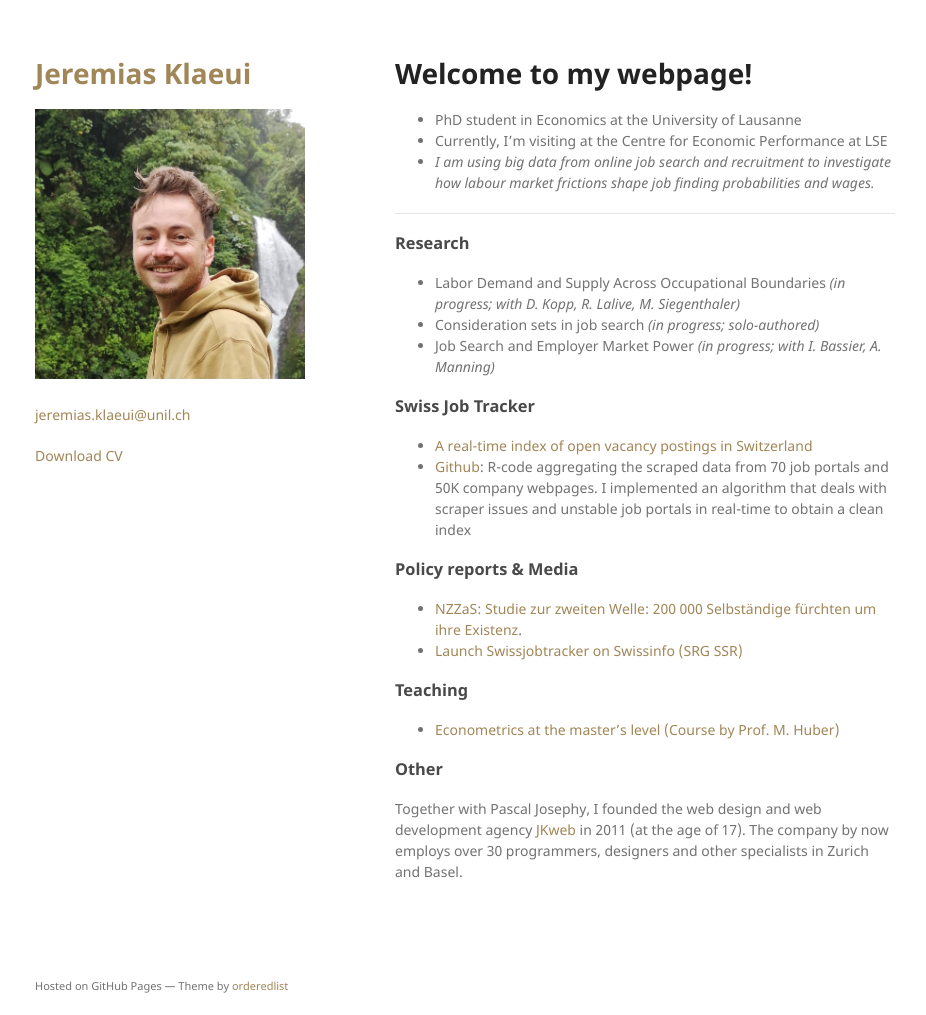
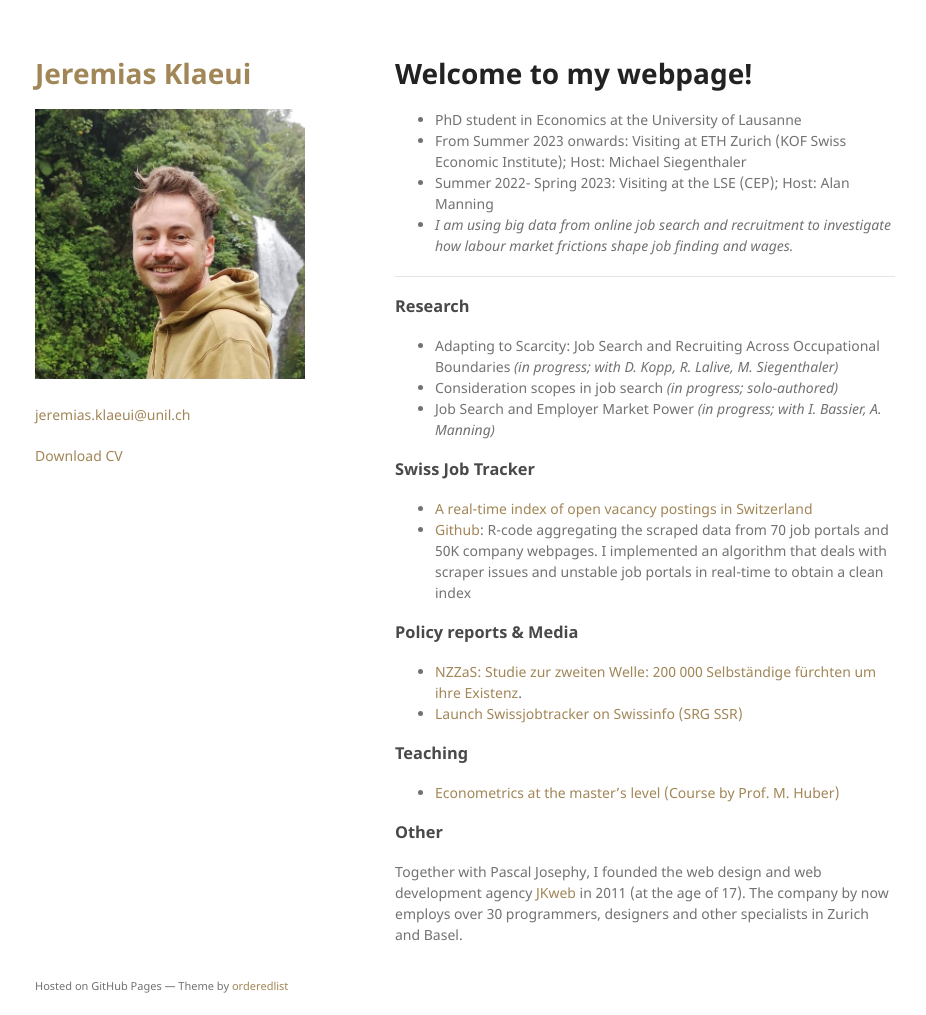
Before and after one commit to jklaeui/jklaeui.github.io, a Jekyll site: the page built from index.md, in a window 1280 px wide and 1015 px high. Shown: the whole window, without its empty margins (175-1101 px from the left). Built offline with Jekyll 4.4.1, drawn with Linux system fonts in a browser that asks for light colours; our own code applies the rules of GitHub Pages for plain Markdown files; the repository's description, which GitHub fills in, is left out.

Commit message:
Change index text

```diff
--- a/index.md
+++ b/index.md
@@ -1,15 +1,16 @@
 # Welcome to my webpage!
 
 - PhD student in Economics at the University of Lausanne
-- Currently, I'm visiting at the Centre for Economic Performance at LSE
-- *I am using big data from online job search and recruitment to investigate how labour market frictions shape job finding probabilities and wages.*
+- From Summer 2023 onwards: Visiting at ETH Zurich (KOF Swiss Economic Institute); Host: Michael Siegenthaler
+- Summer 2022- Spring 2023: Visiting at the LSE (CEP); Host: Alan Manning
+- *I am using big data from online job search and recruitment to investigate how labour market frictions shape job finding and wages.*
 
 ***
 
 ### Research
 
-- Labor Demand and Supply Across Occupational Boundaries *(in progress; with D. Kopp, R. Lalive, M. Siegenthaler)*
-- Consideration sets in job search *(in progress; solo-authored)*
+- Adapting to Scarcity: Job Search and Recruiting Across Occupational Boundaries *(in progress; with D. Kopp, R. Lalive, M. Siegenthaler)*
+- Consideration scopes in job search *(in progress; solo-authored)*
 - Job Search and Employer Market Power *(in progress; with I. Bassier, A. Manning)*
 
 ### Swiss Job Tracker
```
